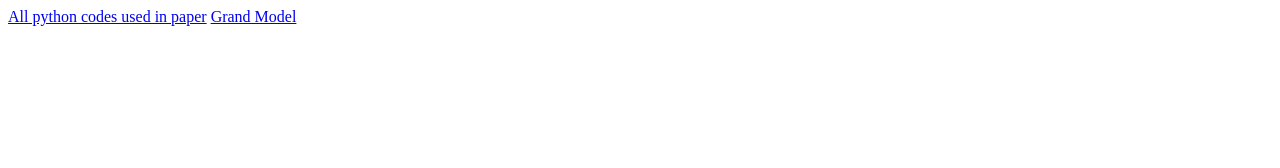
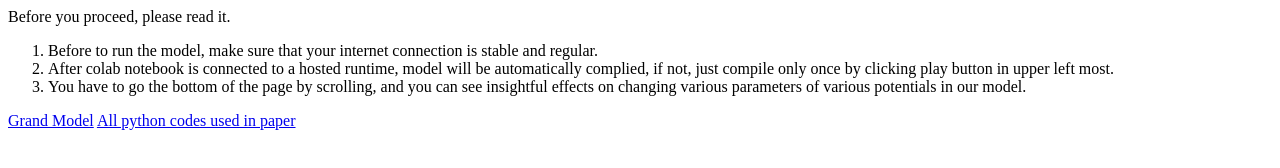
Before and after one commit to avoyjana/Band-structure-of-1d-PP, a plain HTML site: page index.html in a window 1280 px wide. Drawn offline with Linux system fonts and the light colour scheme.

Commit message:
Update index.html

```diff
--- a/index.html
+++ b/index.html
@@ -1,2 +1,8 @@
+<p>Before you proceed, please read it.</p>
+<ol>
+  <li>Before to run the model, make sure that your internet connection is stable and regular.</li>
+  <li>After colab notebook is connected to a hosted runtime, model will be automatically complied, if not, just compile only once by clicking play button in upper left most.</li>
+  <li>You have to go the bottom of the page by scrolling, and you can see insightful effects on changing various parameters of various potentials in our model.</li>
+</ol>
+<a href="https://colab.research.google.com/drive/1wANzABFj3qo5Xwgf0OmGVKBzPyOyRlne?usp=sharing">Grand Model</a>
 <a href="https://colab.research.google.com/drive/1ONVOQJw37_w_fCJ2HDz0CKrffwHqyQ6w?usp=sharing">All python codes used in paper</a>
-<a href="https://colab.research.google.com/drive/1wANzABFj3qo5Xwgf0OmGVKBzPyOyRlne?usp=sharing">Grand Model</a>
```
